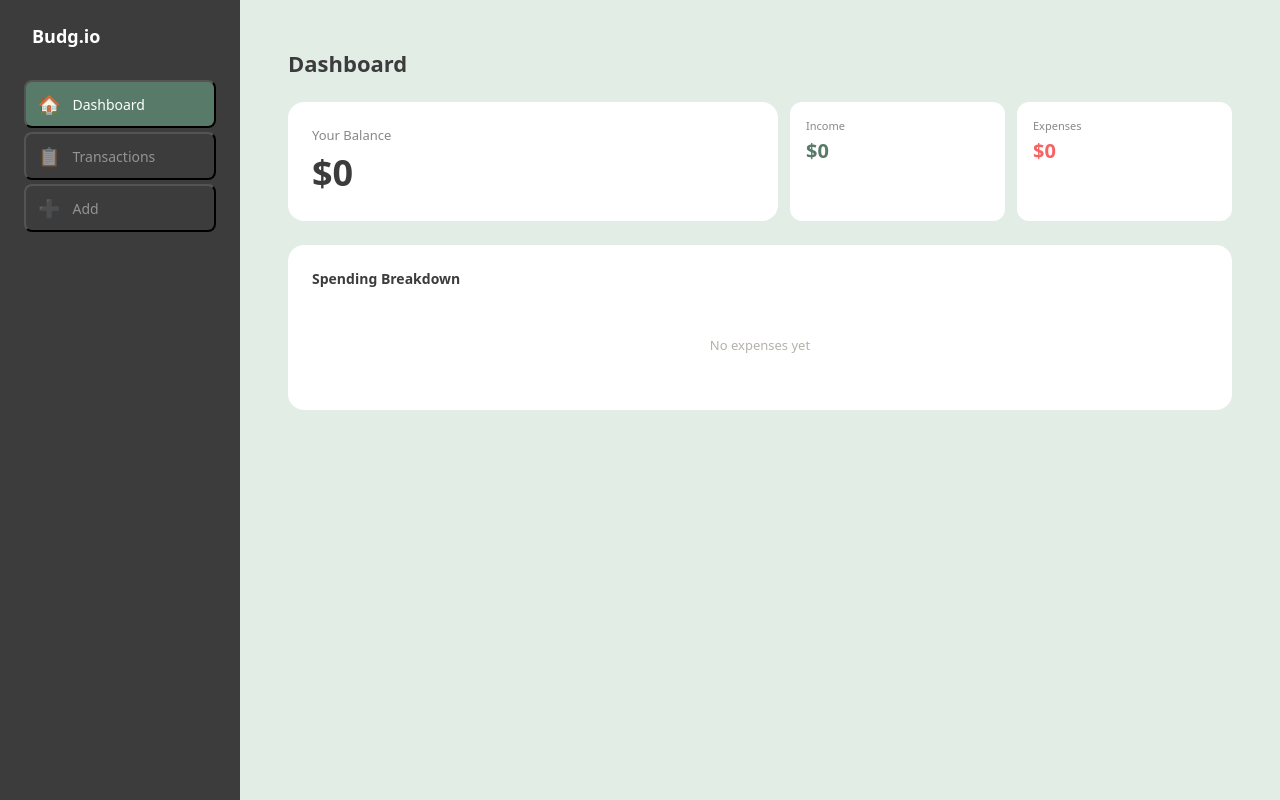
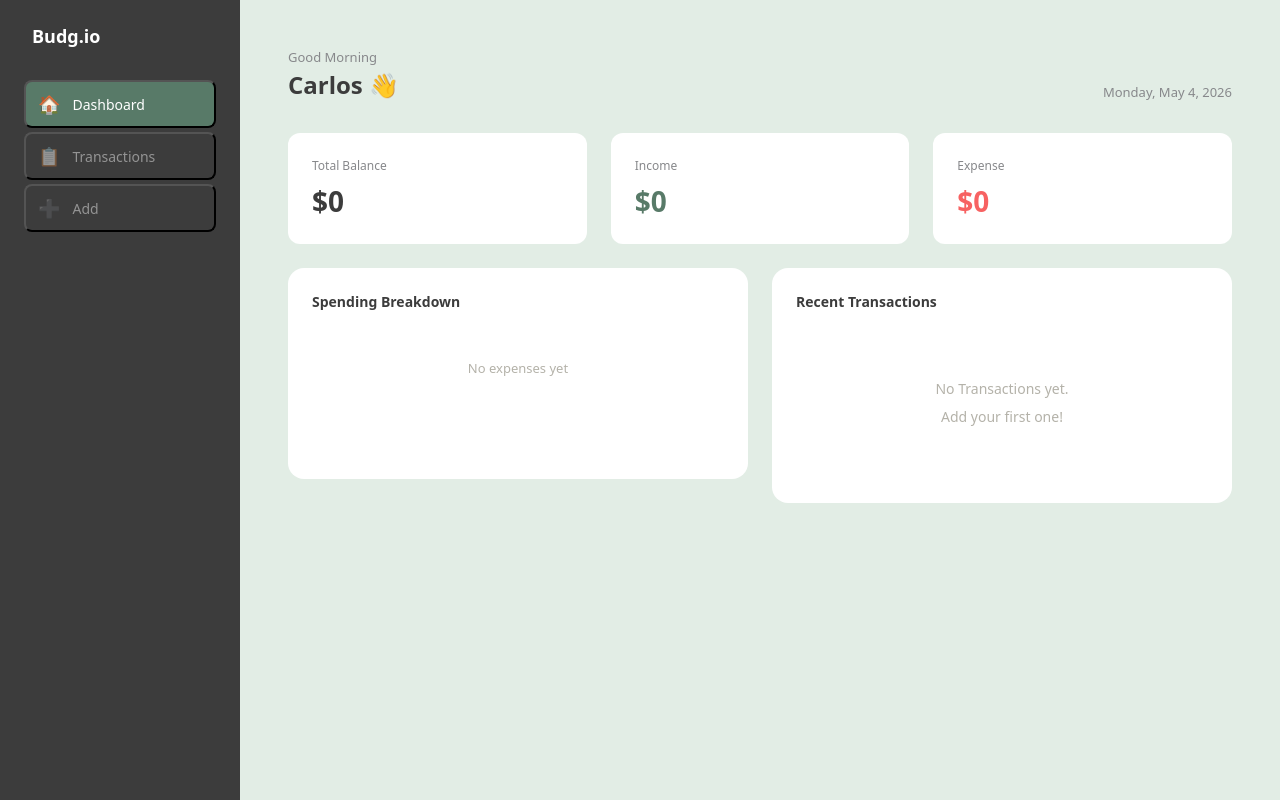
Before and after one commit to mur1llo7/budget-tracker, a React (Vite) app: page / in a window 1280 px wide. Built offline with nearby package versions, Linux system fonts and the light colour scheme.

Commit message:
style: apply Figma Design

```diff
--- a/src/components/Dashboard/BalanceSummary/BalanceSummary.jsx
+++ b/src/components/Dashboard/BalanceSummary/BalanceSummary.jsx
@@ -1,32 +1,47 @@
-import { useBudget } from '../../../components/Hooks/useBudget';
-import { formatCurrency } from '../../Utils/calculations';
-import styles from './BalanceSummary.module.css';
+import { useBudget } from "../../../components/Hooks/useBudget";
+import { formatCurrency } from "../../../components/Utils/calculations";
+import styles from "./BalanceSummary.module.css";
 
 function BalanceSummary() {
   const { totals } = useBudget();
 
+  const hour = new Date().getHours();
+  const greeting =
+    hour < 12 ? "Good Morning" : hour < 18 ? "Good Afternoon" : "Good Evening";
+
   return (
     <div className={styles.wrapper}>
+      <div className={styles.greeting}>
+        <p className={styles.greetingText}>{greeting}</p>
+        <h2 className={styles.greetingName}>Carlos</h2>
+      </div>
+
       <div className={styles.balanceCard}>
         <p className={styles.balanceLabel}>Your Balance</p>
         <h2 className={styles.balanceAmount}>
           {formatCurrency(totals.balance)}
         </h2>
-            </div>
+        <p className={styles.balanceSubtitle}>
+          {formatCurrency(totals.expenses)} spent this month
+        </p>
 
         <div className={styles.statsRow}>
-            <div className={styles.statCard}>
+          <div className={styles.statPill}>
             <p className={styles.statLabel}>Income</p>
             <p className={`${styles.statValue} ${styles.income}`}>
               {formatCurrency(totals.income)}
             </p>
           </div>
-
-        <div className={styles.statCard}>
-            <p className={styles.statLabel}>Expenses</p>
+          <div className={styles.statPill}>
+            <p className={styles.statLabel}>Balance</p>
+            <p className={styles.statValue}>{formatCurrency(totals.balance)}</p>
+          </div>
+          <div className={styles.statPill}>
+            <p className={styles.statLabel}>Expense</p>
             <p className={`${styles.statValue} ${styles.expense}`}>
               {formatCurrency(totals.expenses)}
             </p>
+          </div>
         </div>
       </div>
     </div>
--- a/src/components/Dashboard/BalanceSummary/BalanceSummary.module.css
+++ b/src/components/Dashboard/BalanceSummary/BalanceSummary.module.css
@@ -3,6 +3,19 @@
 flex-direction: column;
 gap: var(--space-3);
 margin-bottom: var(--space-6);
+}
+
+.greeting { margin-bottom: var(--space-1); }
+
+.greetingText {
+font-size: 12px;
+color: var(--color-text-secondary);
+}
+
+.greetingName {
+font-size: 18px;
+font-weight: 700;
+color: var(--color-text-primary);
 }
 
 .balanceCard {
@@ -13,7 +26,7 @@
 }
 
 .balanceLabel {
-    font-size: 13px;
+font-size: 12px;
 color: var(--color-text-secondary);
 margin-bottom: var(--space-1);
 }
@@ -22,49 +35,62 @@
 font-size: 36px;
 font-weight: 700;
 color: var(--color-text-primary);
+line-height: 1.1;
+}
+
+.balanceSubtitle {
+font-size: 12px;
+color: var(--color-text-secondary);
+margin-top: var(--space-1);
+margin-bottom: var(--space-4);
 }
 
 .statsRow {
 display: grid;
-    grid-template-columns: 1fr 1fr;
-    gap: var(--space-3);
+grid-template-columns: repeat(3, 1fr);
+gap: var(--space-2);
 }
 
-.statCard {
-    background: var(--color-surface);
-    border-radius: var(--radius-md);
-    padding: var(--space-4);
-    box-shadow: var(--shadow-card);
+.statPill {
+background: var(--color-background);
+border-radius: var(--radius-sm);
+padding: var(--space-2) var(--space-3);
 }
 
 .statLabel {
-    font-size: 11px;
+font-size: 10px;
 color: var(--color-text-secondary);
-    margin-bottom: var(--space-1);
+margin-bottom: 2px;
 }
 
 .statValue {
-    font-size: 20px;
-    font-weight: 700;
+font-size: 13px;
+font-weight: 600;
+color: var(--color-text-primary);
 }
 
-.income {
-    color: var(--color-income);
+.income  { color: var(--color-income); }
+.expense { color: var(--color-expense); }
+
+/* Desktop — horizontal layout */
+@media (min-width: 1024px) {
+  .greeting { display: none; } /* shown in Layout header instead */
+
+.balanceCard {
+    display: grid;
+    grid-template-columns: 1fr 1fr 1fr;
+    gap: var(--space-6);
+    align-items: center;
 }
 
-.expense {
-    color: var(--color-expense)
-}
+.balanceLabel { grid-column: 1 / -1; margin-bottom: 0; }
 
-@media (min-width: 1024px) {
-    .wrapper {
-        flex-direction: row;
-    }
-    .balanceCard {
-        flex: 1;
-    }
+.balanceAmount { font-size: 42px; }
+
+.balanceSubtitle { display: none; }
+
 .statsRow {
-        flex: 1;
+    grid-column: 2 / -1;
     grid-template-columns: 1fr 1fr;
 }
 }
--- a/src/components/Dashboard/Dashboard.jsx
+++ b/src/components/Dashboard/Dashboard.jsx
@@ -1,15 +1,60 @@
-import BalanceSummary from './BalanceSummary/BalanceSummary';
+import BalanceSummary from './BalanceSummary/BalanceSummary'
 import SpendingChart from './SpendingChart/SpendingChart';
-import styles from './Dashboard.module.css'
+import TransactionList from '../Transactions/TransactionList';
+import { useBudget } from '../../components/Hooks/useBudget';
+import { formatCurrency } from '../../components/Utils/calculations';
+import styles from './Dashboard.module.css';
 
-function Dashboard() {
-    return (
-        <div className={styles.wrapper}>
-            <h1 className={styles.title}>Dashboard</h1>
-            <BalanceSummary />
-            <SpendingChart />
+function DesktopSummaryCards() {
+  const { totals } = useBudget();
+  return (
+    <div className={styles.summaryRow}>
+      <div className={styles.summaryCard}>
+        <p className={styles.summaryLabel}>Total Balance</p>
+        <p className={styles.summaryValue}>{formatCurrency(totals.balance)}</p>
+      </div>
+      <div className={styles.summaryCard}>
+        <p className={styles.summaryLabel}>Income</p>
+        <p className={`${styles.summaryValue} ${styles.income}`}>
+          {formatCurrency(totals.income)}
+        </p>
+      </div>
+      <div className={styles.summaryCard}>
+        <p className={styles.summaryLabel}>Expense</p>
+        <p className={`${styles.summaryValue} ${styles.expense}`}>
+          {formatCurrency(totals.expenses)}
+        </p>
+      </div>
+    </div>
+  );
+}
+
+// eslint-disable-next-line no-unused-vars
+function Dashboard({ onNavigateToTransactions }) {
+  return (
+    <div className={styles.wrapper}>
+      {/* Mobile layout */}
+      <div className={styles.mobileOnly}>
+        <BalanceSummary />
+        <SpendingChart />
+      </div>
+
+      {/* Desktop layout */}
+      <div className={styles.desktopOnly}>
+        <DesktopSummaryCards />
+        <div className={styles.contentGrid}>
+          <SpendingChart />
+          <div className={styles.recentCard}>
+            <h3 className={styles.recentTitle}>Recent Transactions</h3>
+            <TransactionList
+              onItemClick={() => {}}
+              limit={5}
+            />
+          </div>
         </div>
-    );
+      </div>
+    </div>
+  );
 }
 
 export default Dashboard;
--- a/src/components/Dashboard/Dashboard.module.css
+++ b/src/components/Dashboard/Dashboard.module.css
@@ -1,16 +1,60 @@
-.wrapper {
-    max-width: 960px;
+.wrapper { width: 100%; }
+
+.mobileOnly  { display: block; }
+.desktopOnly { display: none; }
+
+/* Summary cards */
+.summaryRow {
+  display: grid;
+  grid-template-columns: repeat(3, 1fr);
+  gap: var(--space-6);
+  margin-bottom: var(--space-6);
 }
 
-.title {
-    font-size: 22px;
-    font-weight: 700;
-    color: var(--color-text-primary);
-    margin-bottom: var(--space-6);
+.summaryCard {
+  background: var(--color-surface);
+  border-radius: var(--radius-md);
+  padding: var(--space-6);
+  box-shadow: var(--shadow-card);
+}
+
+.summaryLabel {
+  font-size: 12px;
+  color: var(--color-text-secondary);
+  margin-bottom: var(--space-2);
+}
+
+.summaryValue {
+  font-size: 28px;
+  font-weight: 700;
+  color: var(--color-text-primary);
+}
+
+.income  { color: var(--color-income); }
+.expense { color: var(--color-expense); }
+
+/* Content grid */
+.contentGrid {
+  display: grid;
+  grid-template-columns: 1fr 1fr;
+  gap: var(--space-6);
+}
+
+.recentCard {
+  background: var(--color-surface);
+  border-radius: var(--radius-lg);
+  padding: var(--space-6);
+  box-shadow: var(--shadow-card);
+}
+
+.recentTitle {
+  font-size: 14px;
+  font-weight: 600;
+  color: var(--color-text-primary);
+  margin-bottom: var(--space-4);
 }
 
 @media (min-width: 1024px) {
-    .wrapper {
-        width: 100%;
-    }
+  .mobileOnly  { display: none; }
+  .desktopOnly { display: block; }
 }
--- a/src/components/Layout/Layout.jsx
+++ b/src/components/Layout/Layout.jsx
@@ -1,11 +1,11 @@
 // eslint-disable-next-line no-unused-vars
 import { useState } from "react";
-import styles from './Layout.module.css'
+import styles from "./Layout.module.css";
 
 const NAV_ITEMS = [
-    { id: 'dashboard', label: 'Dashboard', icon: '🏠' },
-    { id: 'transactions', label: 'Transactions', icon: '📋' },
-    { id: 'add', label: 'Add', icon: '➕' },
+  { id: "dashboard", label: "Dashboard", icon: "🏠" },
+  { id: "transactions", label: "Transactions", icon: "📋" },
+  { id: "add", label: "Add", icon: "➕" },
 ];
 
 function Layout({ currentView, onNavigate, children }) {
@@ -15,10 +15,10 @@ function Layout({ currentView, onNavigate, children }) {
       <aside className={styles.sidebar}>
         <div className={styles.logo}>Budg.io</div>
         <nav className={styles.sidebarNav}>
-                    {NAV_ITEMS.map(item => (
+          {NAV_ITEMS.map((item) => (
             <button
               key={item.id}
-                            className={`${styles.sidebarItem} ${currentView === item.id ? styles.active : '' }`}
+              className={`${styles.sidebarItem} ${currentView === item.id ? styles.active : ""}`}
               onClick={() => onNavigate(item.id)}
             >
               <span className={styles.navIcon}>{item.icon}</span>
@@ -30,21 +30,38 @@ function Layout({ currentView, onNavigate, children }) {
 
       {/* Main content */}
       <main className={styles.main}>
+        <div className={styles.desktopHeader}>
+          <div>
+            <p className={styles.desktopGreeting}>Good Morning</p>
+            <h1 className={styles.desktopTitle}>Carlos 👋</h1>
+          </div>
+          <p className={styles.desktopDate}>
+            {new Date().toLocaleDateString("en-US", {
+              weekday: "long",
+              month: "long",
+              day: "numeric",
+              year: "numeric",
+            })}
+          </p>
+        </div>
         {children}
       </main>
 
       {/* Mobile bottom nav */}
       <nav className={styles.bottomNav}>
-                {NAV_ITEMS.map(item => (
+        {NAV_ITEMS.map((item) => (
           <button
             key={item.id}
-                    className={`$styles.bottomNavItem ${currentView === item.id ? styles.active: ''}`}
+            className={`$styles.bottomNavItem ${currentView === item.id ? styles.active : ""}`}
             onClick={() => onNavigate(item.id)}
           >
             <span className={styles.navIcon}>{item.icon}</span>
             <span className={styles.bottomNavLabel}>{item.label}</span>
           </button>
         ))}
+        <button className={styles.fab} onClick={() => onNavigate("add")}>
+          +
+        </button>
       </nav>
     </div>
   );
--- a/src/components/Layout/Layout.module.css
+++ b/src/components/Layout/Layout.module.css
@@ -49,7 +49,7 @@
 }
 
 .bottomNavItem.active {
-    color: var(--color-accent)
+  color: var(--color-accent);
 }
 
 .bottomNavLabel {
@@ -126,3 +126,59 @@
     display: none;
   }
 }
+
+.fab {
+  position: fixed;
+  bottom: 80px;
+  right: 24px;
+  width: 52px;
+  height: 52px;
+  border-radius: 50%;
+  background: var(--color-accent);
+  color: #fff;
+  font-size: 28px;
+  border: none;
+  cursor: pointer;
+  box-shadow: var(--shadow-fab);
+  display: flex;
+  align-items: center;
+  justify-content: center;
+  z-index: 101;
+  line-height: 1;
+}
+
+.desktopHeader {
+  display: none;
+}
+
+@media (min-width: 1024px) {
+  .fab {
+    display: none;
+  }
+}
+
+@media (min-width: 1024px) {
+  .desktopHeader {
+    display: flex;
+    justify-content: space-between;
+    align-items: flex-end;
+    margin-bottom: var(--space-8);
+  }
+
+  .desktopGreeting {
+    font-size: 13px;
+    color: var(--color-text-secondary);
+    margin-bottom: 2px;
+  }
+
+  .desktopTitle {
+    font-size: 24px;
+    font-weight: 700;
+    color: var(--color-text-primary);
+  }
+
+  .desktopDate {
+    font-size: 13px;
+    color: var(--color-text-secondary);
+  }
+}
--- a/src/components/Transactions/TransactionList.jsx
+++ b/src/components/Transactions/TransactionList.jsx
@@ -3,9 +3,11 @@ import { groupByDate } from '../Utils/calculations';
 import TransactionGroup from './TransactionGroup';
 import styles from './Transactions.module.css'
 
-function TransactionList({ onItemClick }) {
+function TransactionList({ onItemClick, limit }) {
     const { transactions } = useBudget();
-    const grouped = groupByDate(transactions);
+    // Apply limit if provided (for dashboard recent transactions)
+    const displayed = limit ? transactions.slice(0, limit) : transactions;
+    const grouped = groupByDate(displayed);
     const dates = Object.keys(grouped);
 
 if (dates.length === 0) {
```
Lines whose indentation alone changed are shown as unchanged.
